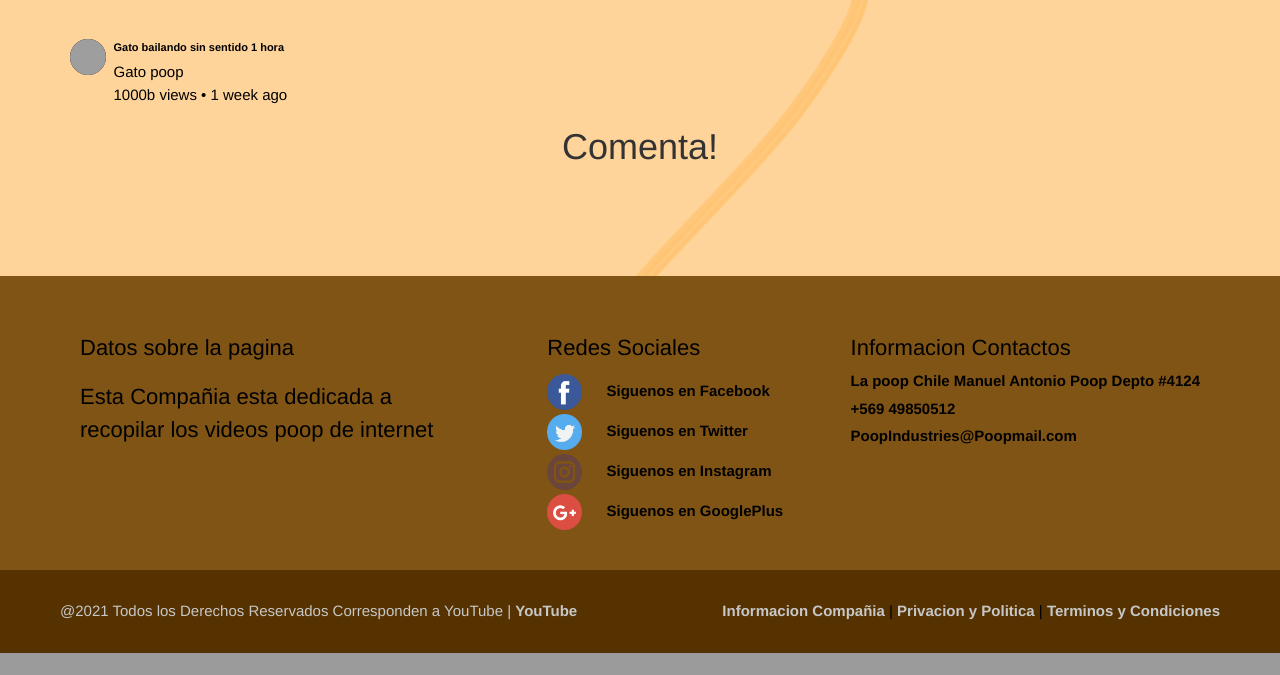
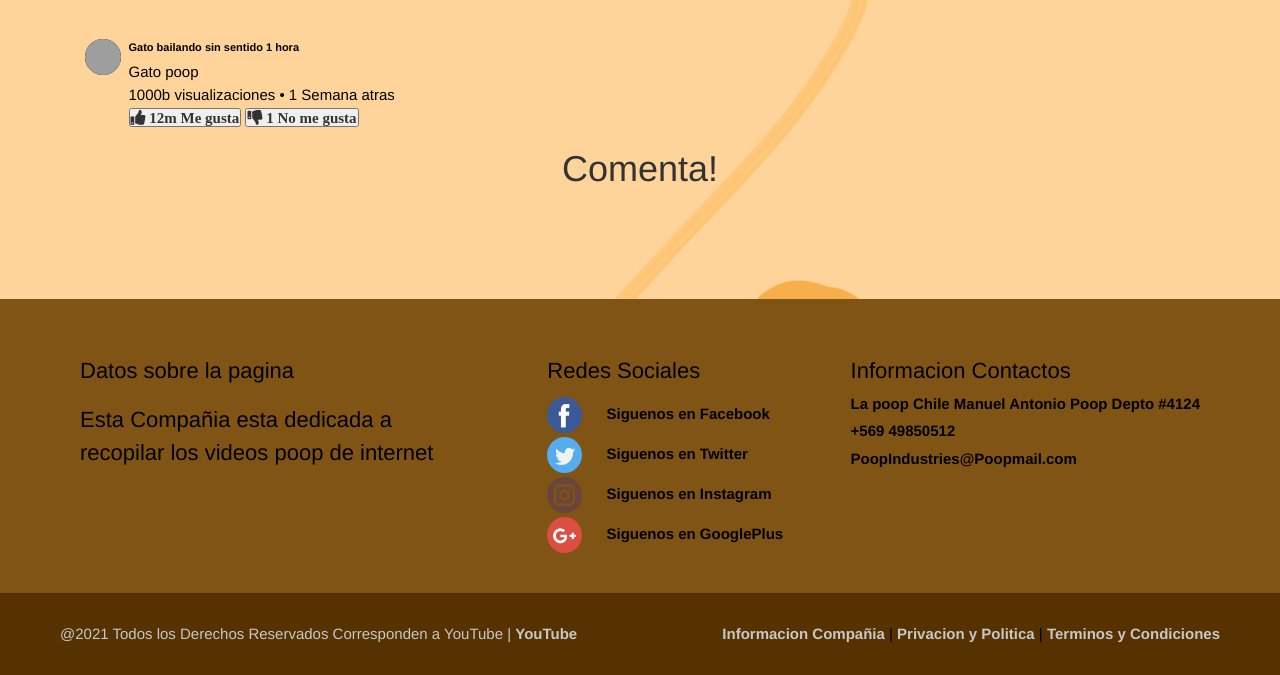
Before and after one commit to Zinnox41/PoopTube, a Django app: page /reproductor in a window 1280 px wide. Shown: the part 572-1247 px from the top of the page. Before the commit the page ends 1225 px from the top, so only its background shows below. Run offline with Django 3.2, Linux system fonts and the light colour scheme; some libraries are stand-ins or nearby versions; grey boxes are pictures that could not be loaded.

Commit message:
Boton de like feo

```diff
--- a/tube/static/tube/css/estilos.css
+++ b/tube/static/tube/css/estilos.css
@@ -704,3 +704,5 @@ main h1{
     opacity: 0.8;
     z-index: 10;
 }
+
+/*Boton de like rancio*/
--- a/tube/templates/tube/reproductor.html
+++ b/tube/templates/tube/reproductor.html
@@ -12,6 +12,7 @@
   <script src="https://maxcdn.bootstrapcdn.com/bootstrap/3.4.1/js/bootstrap.min.js"></script>
   <link href="https://file.myfontastic.com/tc26fJHv8scB3d4vHQRRsV/icons.css" rel="stylesheet">
   <link type="text/css" rel="stylesheet" href="{% static 'tube/css/estilos.css'  %}">
+  <link rel="stylesheet" href="https://cdnjs.cloudflare.com/ajax/libs/font-awesome/5.12.1/css/all.min.css">
   <title>PoopTube</title>
   <link rel="icon" type="image/jpg" href="{% static 'tube/imagenes/logo.png'  %}">
   <script src="{% static 'tube/java/validarInicio.js'  %}"></script>
@@ -82,7 +83,7 @@
 
 
 
-    <div class="row">
+    <div class="container">
       <div class="video-bottom-section">
         <a href="#">
           <img class="channel-icon" src="http://unsplash.it/36/36?gravity=center" />
@@ -91,9 +92,21 @@
           <a href="#" class="video-title">Gato bailando sin sentido 1 hora</a>
           <a href="#" class="video-channel-name">Gato poop</a>
           <div class="video-metadata">
-            <span>1000b views</span>
+            <span>1000b visualizaciones</span>
             •
-            <span>1 week ago</span>
+            <span>1 Semana atras</span>
+          </div>
+          <div class="unga">
+            <button  class="fa fa-thumbs-up" id="likebtn">
+              <span>12m Me gusta</span>
+
+
+            </button>
+            <button class="fa fa-thumbs-down id="dislikebtn">
+              <span>1 No me gusta</span>
+
+
+            </button>
           </div>
         </div>
       </div>
```
